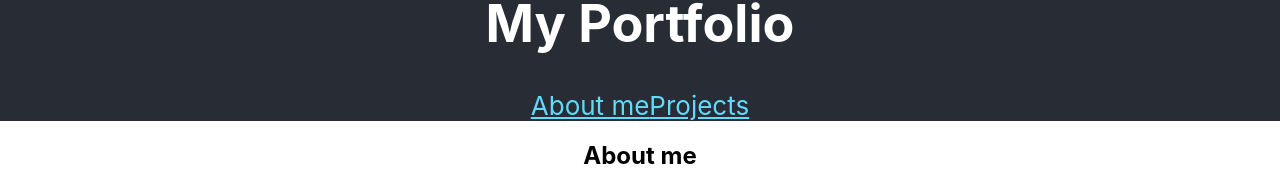
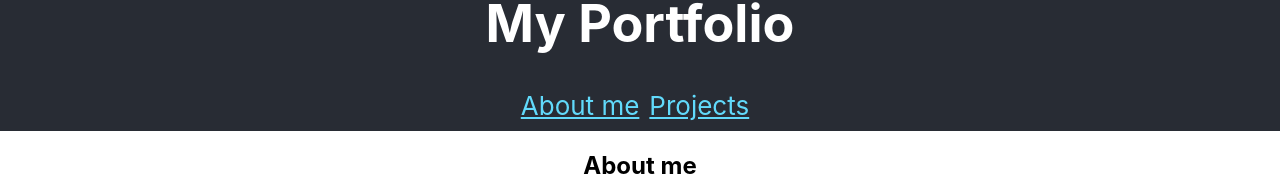
Before and after one commit to hayden-93/react-projects, a React (Create React App) app: page / in a window 1280 px wide. Shown: the part 103-283 px from the top of the page. Built offline with nearby package versions, Linux system fonts and the light colour scheme; no server answers.

Commit message:
feat: add header styling

```diff
--- a/src/components/Header.css
+++ b/src/components/Header.css
@@ -20,6 +20,14 @@
   color: white;
 }
 
+.App-header > nav {
+  margin-bottom: 10px;
+}
+
+.App-header > nav > .App-link {
+  margin-right: 10px;
+}
+
 @keyframes App-logo-spin {
   from {
     transform: rotate(0deg);
```
